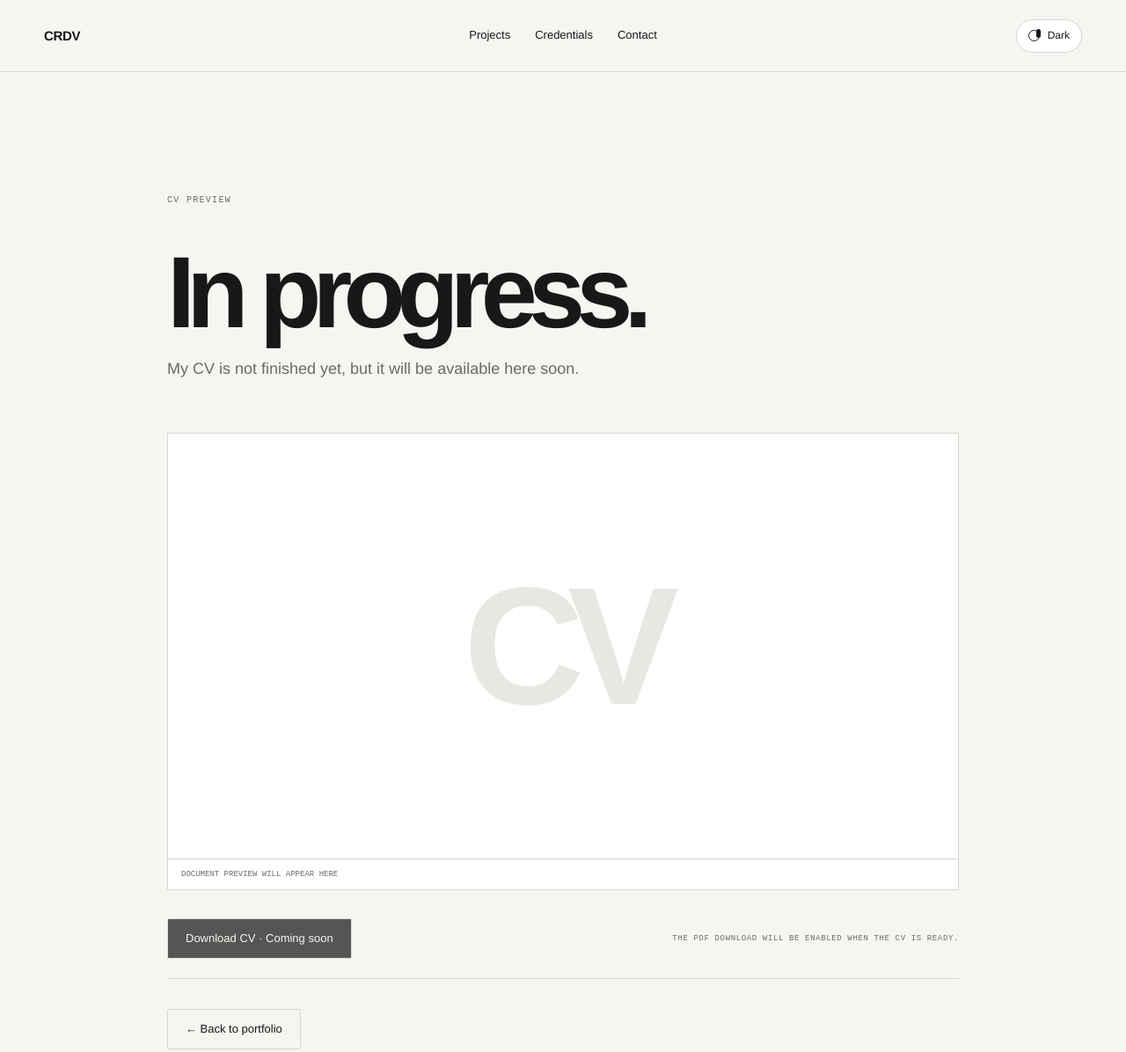
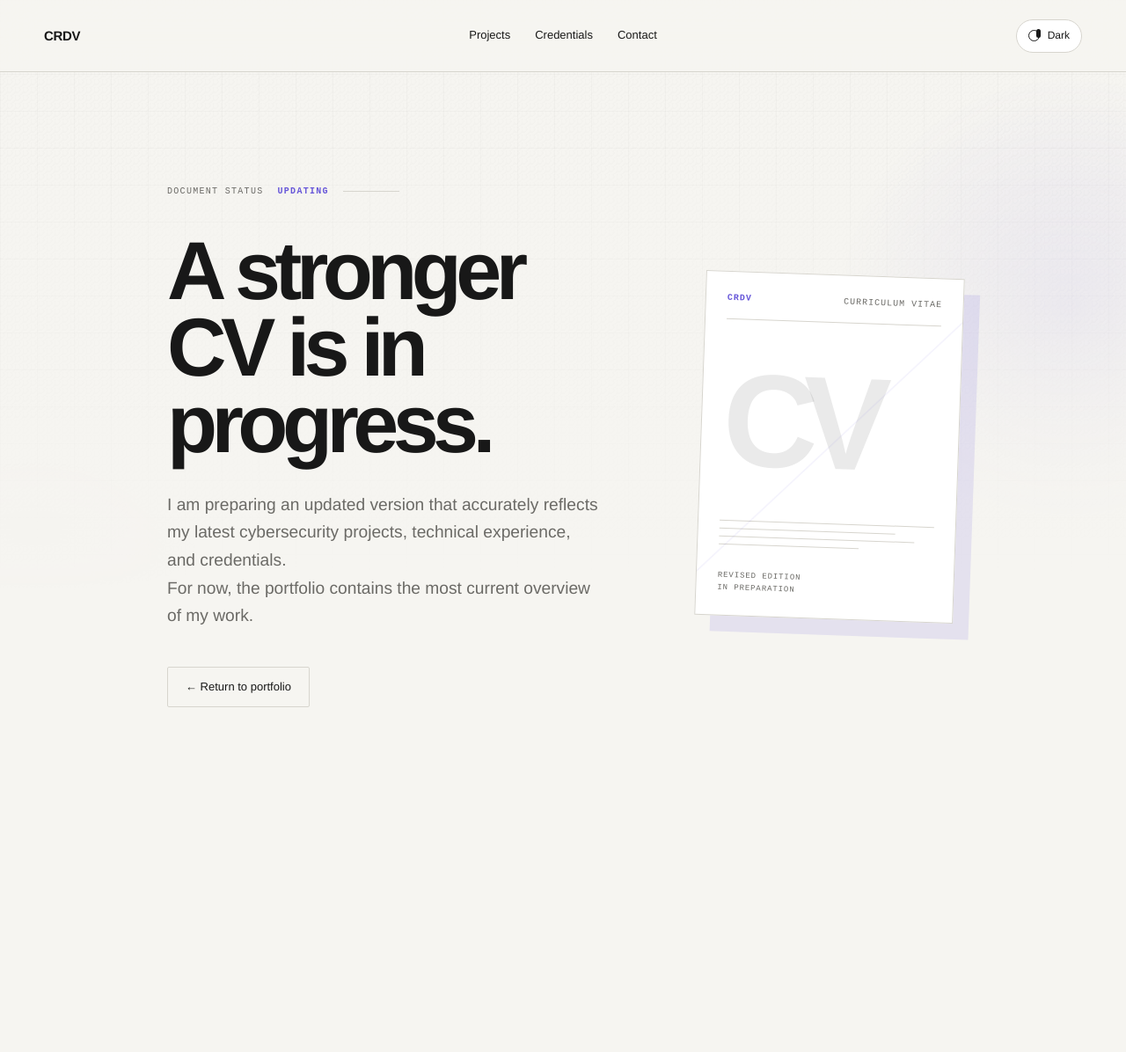
Before and after one commit to bonkval/ced-portfolio, a website built with Vite: page cv/index.html in a window 1280 px wide. Shown: the whole page at 88% size. After the commit the page ends 884 px from the top, so only its background shows below. Built offline with nearby package versions, Linux system fonts and the light colour scheme.

Commit message:
Add professional CV unavailable page

```diff
--- a/custom-overrides.css
+++ b/custom-overrides.css
@@ -109,6 +109,26 @@ html.custom-cursor-ready body,html.custom-cursor-ready a,html.custom-cursor-read
 .click-ripple{position:fixed;z-index:2147483646;width:18px;height:18px;margin:-9px 0 0 -9px;border:2px solid var(--accent);border-radius:50%;pointer-events:none;mix-blend-mode:difference;animation:click-ripple .72s cubic-bezier(.14,.7,.2,1) forwards}@keyframes click-ripple{0%{opacity:1;transform:scale(.25)}65%{opacity:.85}100%{opacity:0;transform:scale(6)}}
 .cv-preview{padding-top:130px!important}.cv-preview figure{margin:0 0 28px!important}.cv-preview figure img{min-height:min(72vh,760px)!important}
 
+/* Purposeful temporary state for the CV route. */
+.cv-preview{min-height:calc(100dvh - 82px);display:flex;align-items:center;padding-bottom:80px!important}
+.cv-unavailable{width:100%;display:grid;grid-template-columns:minmax(0,1.25fr) minmax(280px,.75fr);gap:clamp(54px,9vw,120px);align-items:center}
+.cv-status-copy{max-width:690px}
+.cv-status-label{display:flex;align-items:center;gap:16px;margin:0 0 42px;font:10px "Cascadia Code","SFMono-Regular",monospace;text-transform:uppercase;letter-spacing:.13em;color:var(--muted)}
+.cv-status-label:after{content:"";width:64px;height:1px;background:var(--line)}
+.cv-status-label strong{color:var(--accent);font-weight:600}
+.cv-preview .cv-status-copy h1{max-width:760px;margin:0 0 32px;font-size:clamp(54px,7.3vw,96px);line-height:.93;letter-spacing:-.07em;font-weight:620}
+.cv-preview .cv-status-copy>p:not(.cv-status-label){max-width:610px;margin:0;color:var(--muted);font-size:clamp(16px,1.5vw,20px);line-height:1.65}
+.cv-preview .cv-status-copy .cv-status-note{margin-top:18px;font-size:14px}
+.cv-status-copy .button{margin-top:42px}
+.cv-document{aspect-ratio:3/4;max-height:520px;border:1px solid var(--line);background:var(--panel);box-shadow:18px 18px 0 color-mix(in srgb,var(--accent) 12%,transparent);padding:24px;display:flex;flex-direction:column;position:relative;overflow:hidden;transform:rotate(2deg)}
+.cv-document:before{content:"";position:absolute;inset:0;background:linear-gradient(135deg,transparent 49.7%,color-mix(in srgb,var(--accent) 8%,transparent) 50%,transparent 50.3%);pointer-events:none}
+.cv-document-head{display:flex;justify-content:space-between;align-items:center;padding-bottom:18px;border-bottom:1px solid var(--line);font:10px "Cascadia Code",monospace;text-transform:uppercase;letter-spacing:.1em}
+.cv-document-head span{color:var(--accent);font-weight:700}.cv-document-head small{color:var(--muted);font:inherit}
+.cv-document>strong{margin:auto 0;font-size:clamp(88px,12vw,150px);line-height:.8;letter-spacing:-.12em;font-weight:650;color:color-mix(in srgb,var(--ink) 9%,transparent)}
+.cv-document-lines{display:grid;gap:8px;margin-bottom:28px}.cv-document-lines i{display:block;height:1px;background:var(--line)}.cv-document-lines i:nth-child(2){width:82%}.cv-document-lines i:nth-child(3){width:91%}.cv-document-lines i:nth-child(4){width:65%}
+.cv-document>p{margin:0;color:var(--muted);font:9px/1.6 "Cascadia Code",monospace;text-transform:uppercase;letter-spacing:.1em}
+@media(max-width:850px){.cv-preview{min-height:calc(100dvh - 70px);padding-top:90px!important}.cv-unavailable{grid-template-columns:1fr;gap:64px}.cv-document{width:min(360px,88%);grid-row:1;max-height:none}.cv-status-label{margin-bottom:30px}.cv-preview .cv-status-copy h1{font-size:clamp(48px,14vw,76px)}.cv-status-copy .button{width:100%}}
+
 .project-card .image-glint{opacity:0!important;transition:opacity .3s ease,background .18s ease!important}.project-card:hover .image-glint{opacity:1!important}
 
 /* Replaced the glow with a precise evidence-frame response. */
--- a/cv/index.html
+++ b/cv/index.html
@@ -3,15 +3,17 @@
 <head>
   <meta charset="utf-8">
   <meta name="viewport" content="width=device-width,initial-scale=1">
-  <meta name="description" content="Cedrick Rafael Vales CV status and upcoming download.">
+  <meta name="description" content="Cedrick Rafael Vales CV is currently being updated.">
   <meta name="robots" content="noindex,follow">
+  <meta name="theme-color" content="#f6f5f1">
   <link rel="canonical" href="https://crdv.vercel.app/cv/">
-  <link rel="icon" href="/favicon.svg" type="image/svg+xml">
-  <title>CV — Cedrick Rafael Vales</title>
+  <title>CV | Cedrick Vales</title>
   <link rel="stylesheet" href="/styles.css">
   <link rel="stylesheet" href="/custom-overrides.css">
 </head>
 <body>
+  <a class="skip-link" href="#content">Skip to content</a>
+  <div class="site-texture" aria-hidden="true"><span></span><span></span></div>
   <div class="theme-wave" aria-hidden="true"></div>
   <header class="site-header">
     <a class="identity" href="/" aria-label="CRDV home"><span class="identity-name">CRDV</span></a>
@@ -20,20 +22,21 @@
     <button class="theme-toggle" type="button" aria-label="Switch to dark mode"><span class="theme-symbol" aria-hidden="true"></span><span data-theme-label>Dark</span></button>
   </header>
   <main class="cv-preview page-width" id="content">
-    <div class="cv-preview-copy">
-      <p class="section-label">CV preview</p>
-      <h1>In progress.</h1>
-      <p>My CV is not finished yet, but it will be available here soon.</p>
-    </div>
-    <figure class="cv-placeholder" aria-label="CV preview coming soon">
-      <span aria-hidden="true">CV</span>
-      <figcaption>Document preview will appear here</figcaption>
-    </figure>
-    <div class="cv-download-row">
-      <button class="button cv-download-disabled" type="button" disabled aria-disabled="true">Download CV · Coming soon</button>
-      <small>The PDF download will be enabled when the CV is ready.</small>
-    </div>
-    <a class="button secondary-button" href="/#cv">← Back to portfolio</a>
+    <section class="cv-unavailable" aria-labelledby="cv-status-title">
+      <div class="cv-status-copy">
+        <p class="cv-status-label"><span>Document status</span><strong>Updating</strong></p>
+        <h1 id="cv-status-title">A stronger CV is in progress.</h1>
+        <p>I am preparing an updated version that accurately reflects my latest cybersecurity projects, technical experience, and credentials.</p>
+        <p class="cv-status-note">For now, the portfolio contains the most current overview of my work.</p>
+        <a class="button secondary-button" href="/#cv">&larr; Return to portfolio</a>
+      </div>
+      <div class="cv-document" aria-hidden="true">
+        <div class="cv-document-head"><span>CRDV</span><small>Curriculum vitae</small></div>
+        <strong>CV</strong>
+        <div class="cv-document-lines"><i></i><i></i><i></i><i></i></div>
+        <p>Revised edition<br>in preparation</p>
+      </div>
+    </section>
   </main>
   <script src="/script.js" defer></script>
 </body>
```
